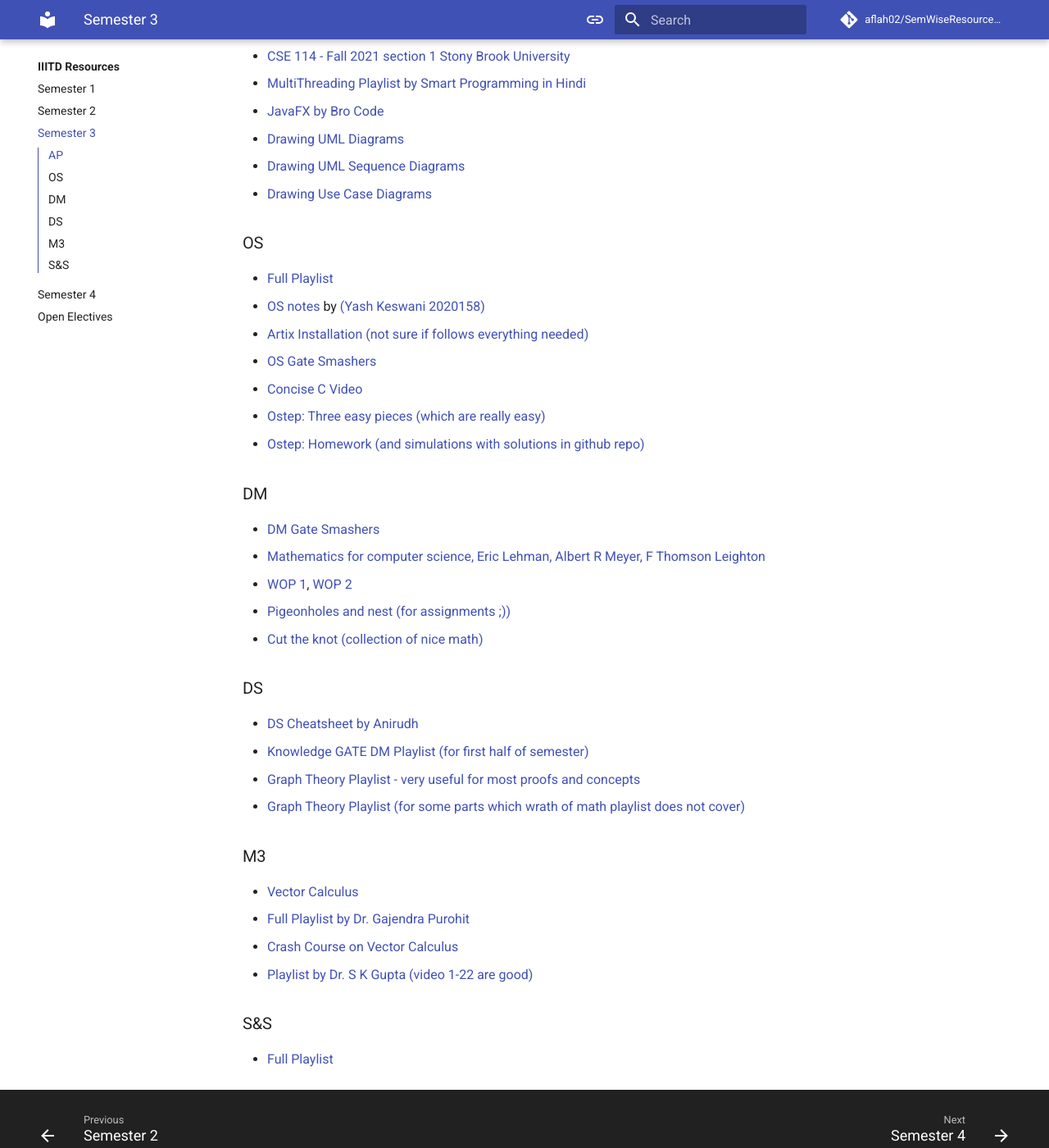
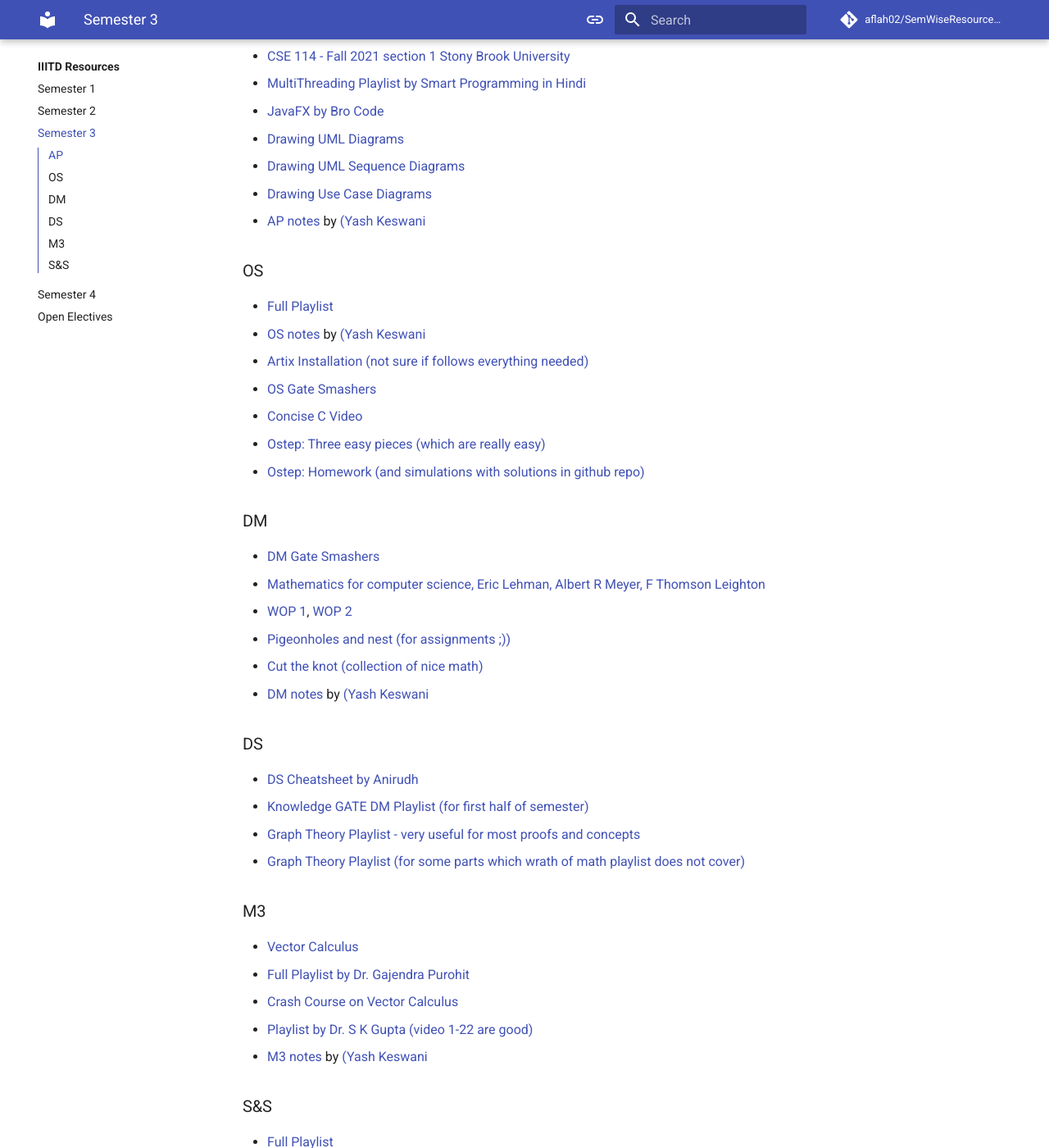
Before and after one commit to aflah02/SemWiseResourcesIIIT, an MkDocs documentation site: the page built from docs/semester-3.md, in a window 1280 px wide and 1400 px high, scrolled down 285 px. Shown: the whole window at 82% size. Built offline with MkDocs 1.6.1 and Material for MkDocs 9.7.7, drawn with Linux system fonts in a browser that asks for light colours; comment, search, counter and statistics services are not loaded.

Commit message:
Update semester-3.md

```diff
--- a/docs/semester-3.md
+++ b/docs/semester-3.md
@@ -7,10 +7,11 @@
 - [Drawing UML Diagrams](https://www.youtube.com/watch?v=UI6lqHOVHic)
 - [Drawing UML Sequence Diagrams](https://youtu.be/pCK6prSq8aw)
 - [Drawing Use Case Diagrams](https://www.youtube.com/watch?v=zid-MVo7M-E)
+- [AP notes](https://drive.google.com/drive/u/0/folders/1ZIvj8PdBLz9npM0HqFZTogVC1fpF16Jk) by [(Yash Keswani](https://github.com/Yash-Keswani)
 
 ### OS
 - [Full Playlist](https://www.youtube.com/playlist?list=PLEJxKK7AcSEGPOCFtQTJhOElU44J_JAun)
-- [OS notes](https://drive.google.com/drive/folders/1mY4kFAOz6_UE47sgLDQOldEs2Ofd6Jqy?usp=sharing) by [(Yash Keswani 2020158)](https://github.com/Yash-Keswani)
+- [OS notes](https://drive.google.com/drive/u/0/folders/1mY4kFAOz6_UE47sgLDQOldEs2Ofd6Jqy) by [(Yash Keswani](https://github.com/Yash-Keswani)
 - [Artix Installation (not sure if follows everything needed)](https://www.youtube.com/watch?v=QzY2T3B4wlo)
 - [OS Gate Smashers](https://www.youtube.com/playlist?list=PLxCzCOWd7aiGz9donHRrE9I3Mwn6XdP8p)
 - [Concise C Video](https://www.youtube.com/watch?v=3lQEunpmtRA)
@@ -23,6 +24,7 @@
 - [WOP 1](https://www.youtube.com/watch?v=fV3v6qQ3w4A), [WOP 2](https://www.youtube.com/watch?v=I1HpgnWQI7I)
 - [Pigeonholes and nest (for assignments ;))](https://www.cut-the-knot.org/do_you_know/pigeon.shtml)
 - [Cut the knot (collection of nice math)](https://www.cut-the-knot.org/)
+- [DM notes](https://drive.google.com/drive/u/0/folders/1lsZc35O1VzskC9VSLlGXl1ZVPm6RZhXP) by [(Yash Keswani](https://github.com/Yash-Keswani)
 
 ### DS
 - [DS Cheatsheet by Anirudh](https://github.com/Anirudh-S-Kumar/DS-Theorems)
@@ -35,6 +37,7 @@
 - [Full Playlist by Dr. Gajendra Purohit](https://www.youtube.com/playlist?list=PLU6SqdYcYsfIIEY1wEAsVWdW-R_A1-KBJ)
 - [Crash Course on Vector Calculus](https://www.youtube.com/watch?v=tAmZ2F8RPmc)
 - [Playlist by Dr. S K Gupta (video 1-22 are good)](https://www.youtube.com/playlist?list=PLtKWB-wrvn4nA2h8TFxzWL2zy8O9th_fy)
+- [M3 notes](https://drive.google.com/drive/u/0/folders/1aY9m0pf3C7222mvO42Gf4CJPuFSimfDF) by [(Yash Keswani](https://github.com/Yash-Keswani)
 
 ### S&S
 - [Full Playlist](https://www.youtube.com/playlist?list=PL1XaeVNXKsvx5QCG7OdYEwRLyDrKUuS6i)
```
